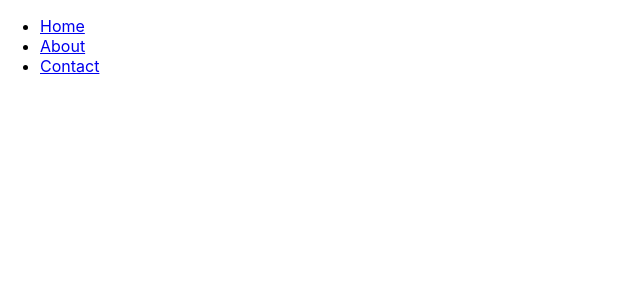
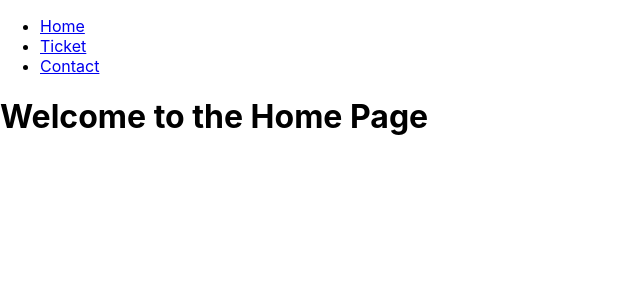
Before and after one commit to f3n0l/xml-to-component, a React (Create React App) app in the folder client/: page / in a window 1280 px wide. Shown: the top 300 px of the page, without its empty margins (0-640 px from the left). Built offline with nearby package versions, Linux system fonts and the light colour scheme.

Commit message:
router fix

```diff
--- a/client/src/App.js
+++ b/client/src/App.js
@@ -16,7 +16,7 @@ const App = () => {
                             <Link to="/">Home</Link>
                         </li>
                         <li>
-                            <Link to="/ticket">About</Link>
+                            <Link to="/ticket">Ticket</Link>
                         </li>
                         <li>
                             <Link to="/contact">Contact</Link>
@@ -25,9 +25,9 @@ const App = () => {
                 </nav>
 
                 <Routes>
-                    <Route exact path="/" component={Home} />
-                    <Route path="/ticket" component={Ticketfetch} />
-                    <Route path="/contact" component={Contact} />
+                    <Route exact path="/" element={<Home />} />
+                    <Route path="/ticket" element={<Ticketfetch />}></Route>
+                    <Route path="/contact" element={<Contact />} />
                 </Routes>
             </div>
         </Router>
```
